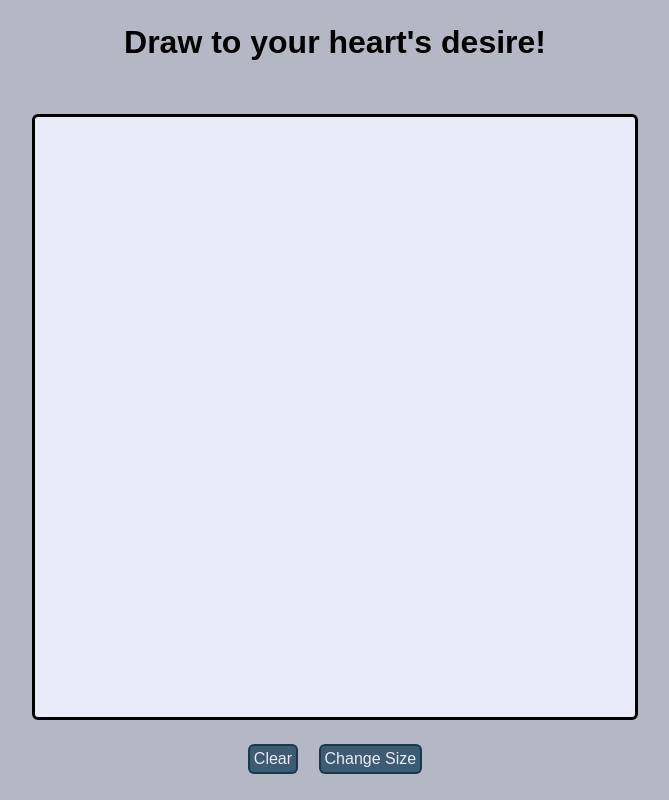
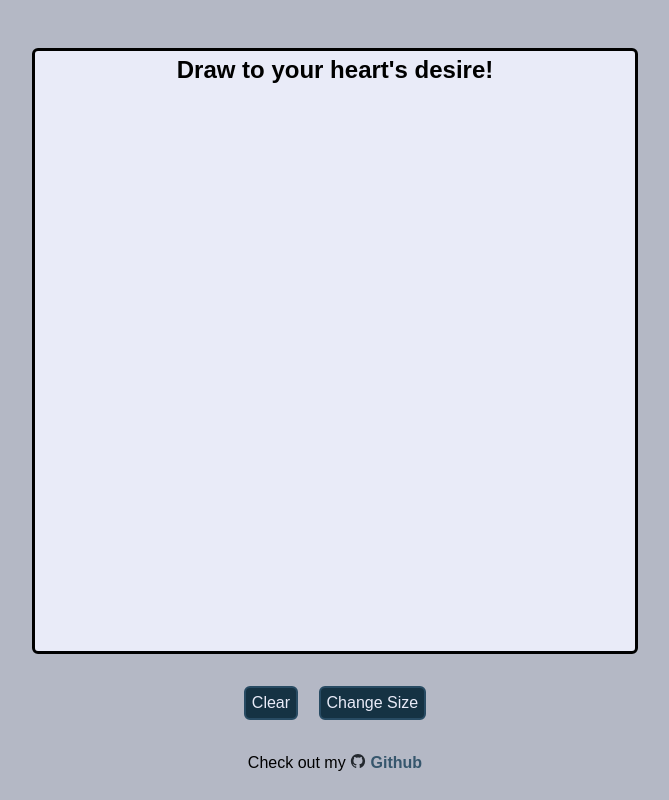
Before and after one commit to aileks/etch-a-sketch, a plain HTML site: page index.html in a window 1280 px wide. Shown: the whole page, without its empty margins (305-974 px from the left). Drawn offline with Linux system fonts and the light colour scheme.

Commit message:
Style changes

```diff
--- a/index.html
+++ b/index.html
@@ -1,16 +1,16 @@
 <!doctype html>
 <html lang="en">
     <head>
-        <meta name="viewport" conent="width=device-width, initial-scale=1.0" charset="UTF-8"/>
+        <meta name="viewport" content="width=device-width, initial-scale=1.0" charset="UTF-8"/>
         <title>Etch-a-Sketch</title>
         <script src="script.js" defer></script>
         <link rel="stylesheet" href="styles.css">
     </head>
 
     <body>
-        <heading>
-            <h1>Draw to your heart's desire!</h1>
-        </heading>
+        <header>
+            <h2>Draw to your heart's desire!</h2>
+        </header>
 
         <div id="grid-container">
         </div>
@@ -19,5 +19,14 @@
             <button id="clear">Clear</button>
             <button id="change-size">Change Size</button>
         </div>
+
+        <footer>
+            <p>
+
+                Check out my
+                <svg viewBox="0 0 98 96" xmlns="http://www.w3.org/2000/svg" width="16" height="14"><path fill-rule="evenodd" clip-rule="evenodd" d="M48.854 0C21.839 0 0 22 0 49.217c0 21.756 13.993 40.172 33.405 46.69 2.427.49 3.316-1.059 3.316-2.362 0-1.141-.08-5.052-.08-9.127-13.59 2.934-16.42-5.867-16.42-5.867-2.184-5.704-5.42-7.17-5.42-7.17-4.448-3.015.324-3.015.324-3.015 4.934.326 7.523 5.052 7.523 5.052 4.367 7.496 11.404 5.378 14.235 4.074.404-3.178 1.699-5.378 3.074-6.6-10.839-1.141-22.243-5.378-22.243-24.283 0-5.378 1.94-9.778 5.014-13.2-.485-1.222-2.184-6.275.486-13.038 0 0 4.125-1.304 13.426 5.052a46.97 46.97 0 0 1 12.214-1.63c4.125 0 8.33.571 12.213 1.63 9.302-6.356 13.427-5.052 13.427-5.052 2.67 6.763.97 11.816.485 13.038 3.155 3.422 5.015 7.822 5.015 13.2 0 18.905-11.404 23.06-22.324 24.283 1.78 1.548 3.316 4.481 3.316 9.126 0 6.6-.08 11.897-.08 13.526 0 1.304.89 2.853 3.316 2.364 19.412-6.52 33.405-24.935 33.405-46.691C97.707 22 75.788 0 48.854 0z" fill="#24292f"/></svg>
+                <a href="https://github.com/aileks/etch-a-sketch">Github</a>
+            </p>
+        </footer>
     </body>
 </html>
--- a/styles.css
+++ b/styles.css
@@ -18,8 +18,36 @@ body {
   height: 100vh;
 }
 
-heading {
-  margin-bottom: 2rem;
+a {
+  text-decoration: none;
+  color: rgba(40, 75, 99, 0.9);
+  font-weight: bold;
+}
+
+header, footer {
+  position: fixed;
+  width: 100%;
+  padding: 0.75rem;
+  text-align: center;
+}
+
+header {
+  top: 0;
+  margin-top: 1.5rem;
+}
+
+footer {
+  bottom: 0;
+}
+
+button {
+  border: 2px solid rgba(40, 75, 99);
+  border-radius: 6px;
+  background: rgba(21, 50, 67);
+  font-size: 16px;
+  margin: 8px;
+  padding: 6px;
+  color: #e9ebf8;
 }
 
 #grid-container {
@@ -39,17 +67,7 @@ heading {
 
 #btns {
   text-align: center;
-  margin: 1rem 1rem;
-}
-
-button {
-  border: 2px solid rgba(21, 50, 67, 0.85);
-  border-radius: 6px;
-  background: rgba(40, 75, 99, 0.85);
-  font-size: 16px;
-  margin: 0.5rem;
-  padding: 0.25rem;
-  color: #e9ebf8;
+  margin: 1.5rem;
 }
 
 #clear:hover, #change-size:hover {
```
